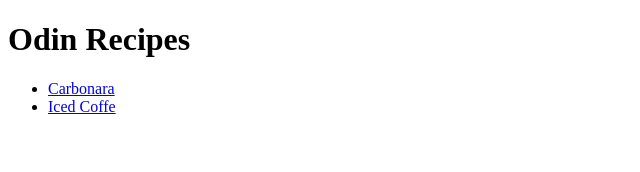
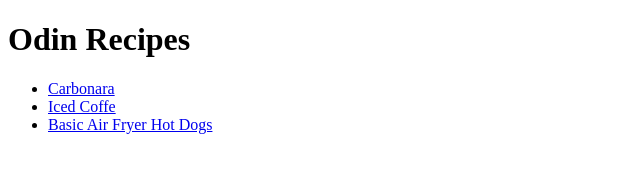
Before and after one commit to Marcellinus1524/odin-recipes, a plain HTML site: page index.html in a window 1280 px wide. Shown: the whole page, without its empty margins (0-640 px from the left). Drawn offline with Linux system fonts and the light colour scheme.

Commit message:
edited images on hotdog.html and added images

```diff
--- a/index.html
+++ b/index.html
@@ -15,6 +15,9 @@
         <li>
             <a href="./recipes/icedcoffee.html">Iced Coffe</a>
         </li>
+        <li>
+            <a href="./recipes/hotdog.html">Basic Air Fryer Hot Dogs</a>
+        </li>
     </ul>
 </body>
 </html>
```
Also changed, not shown: recipes/hotdog.html (+1 -1 lines), images/hotdog.webp (added).
